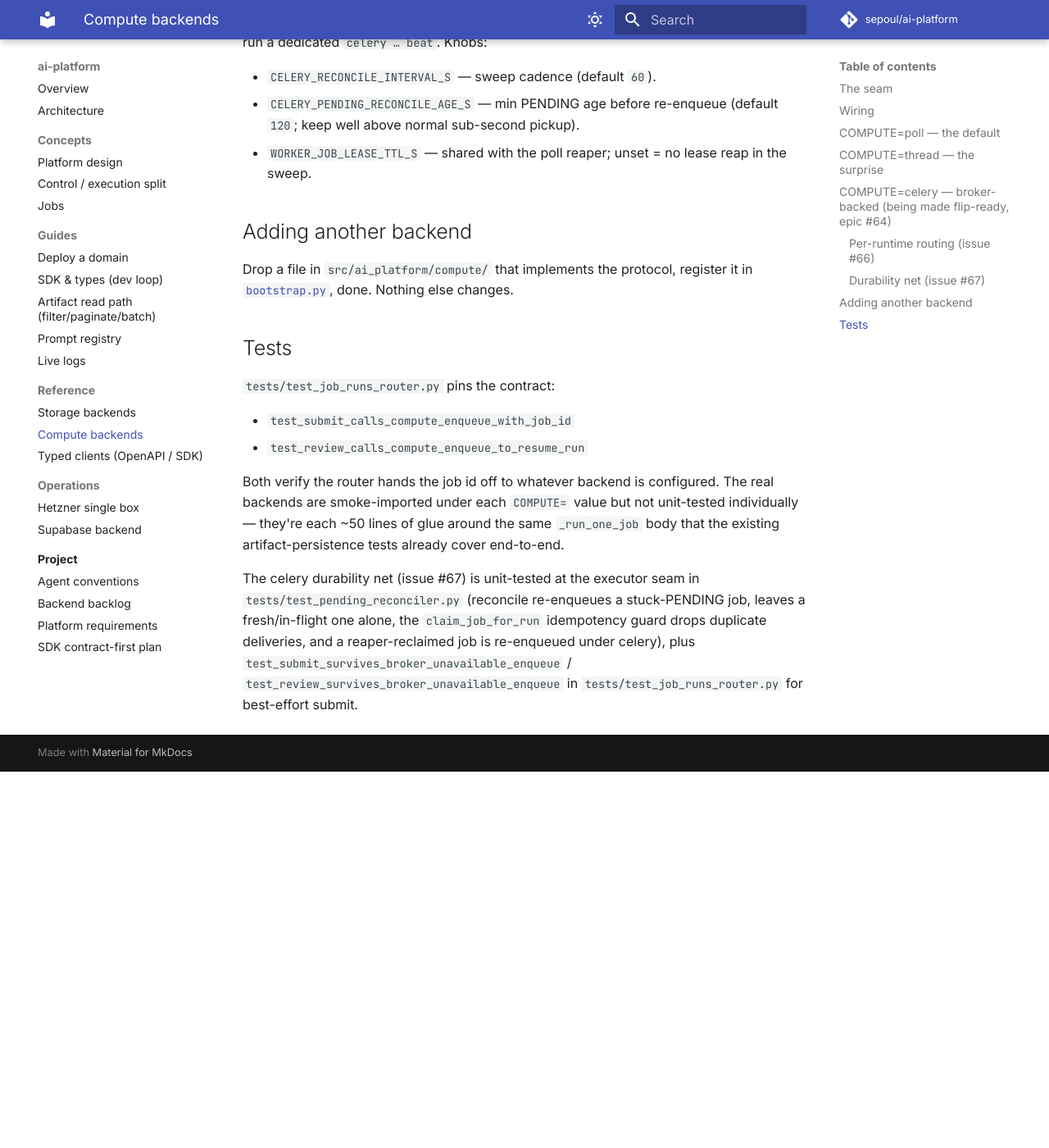
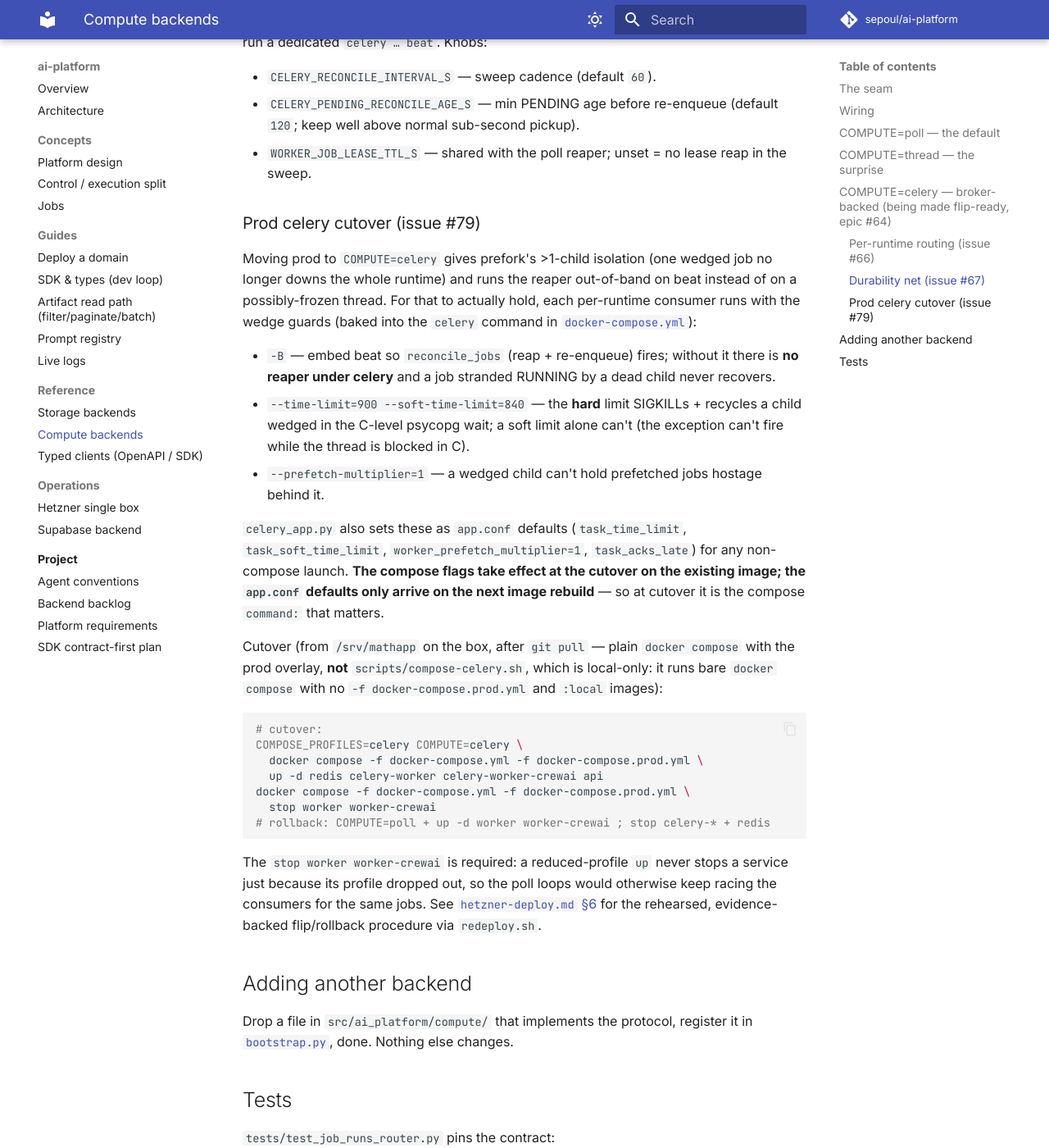
Before and after one commit to sepoul/ai-platform, an MkDocs documentation site: the page built from docs/reference/compute-backends.md, in a window 1280 px wide and 1400 px high, scrolled down 3458 px. Shown: the whole window at 82% size. Built offline with MkDocs 1.6.1 and Material for MkDocs 9.7.7, drawn with Linux system fonts in a browser that asks for light colours; comment, search, counter and statistics services are not loaded; before the commit the page ends 4399 px from its top, so only the background shows below that.

Commit message:
fix(celery): wedge guards for the COMPUTE=celery cutover (#79) (#80)
The 2026-07-01 prod incident wedged the single poll worker on a psycopg
read against the Supabase session pooler behind an AWS NLB — client-side
TCP options can't bound a hang that happens above the LB, and one worker
per runtime meant the whole runtime froze. The fix is to move prod to
COMPUTE=celery (prefork gives >1 child; beat runs the reaper out-of-band),
but the celery wiring lacked the guards that make that actually true.

- docker-compose.yml: add `-B --time-limit=900 --soft-time-limit=840
  --prefetch-multiplier=1` to BOTH celery-worker and celery-worker-crewai
  commands (keeping --loglevel=info + --concurrency). -B embeds beat so
  reconcile_jobs fires (no reaper under celery otherwise); the HARD limit
  SIGKILLs + recycles a child wedged in the C-level psycopg wait (a soft
  limit's exception can't fire while the thread is blocked there);
  prefetch=1 stops a wedged child holding jobs hostage.

- celery_app.py: mirror those as app.conf defaults (task_time_limit /
  task_soft_time_limit via the existing _env_float helper,
  worker_prefetch_multiplier=1, task_acks_late=True) for any non-compose
  launch. Comment notes prod's image predates these, so the compose flags
  win at cutover and the app.conf defaults land on the next rebuild.

- tests/test_pending_reconciler.py: focused reaper-contract test (no live
  redis/broker) — reconcile_jobs' reap pass flips a stale-lease RUNNING job
  to PENDING and spares a fresh-lease RUNNING one, then the reconcile pass
  re-enqueues the reclaimed job through a mocked callback.

- docs/reference/compute-backends.md: short "prod celery cutover" section
  with the exact command, rollback, and the caveat that
  scripts/compose-celery.sh is local-only (bare docker compose, no
  -f docker-compose.prod.yml, :local images).

Epic #64. Refs #62, #67.

Co-authored-by: Claude Opus 4.8 (1M context) <noreply@anthropic.com>

````diff
--- a/docs/reference/compute-backends.md
+++ b/docs/reference/compute-backends.md
@@ -155,6 +155,51 @@ The sweep only fires when a beat scheduler runs — embed it with
 - `WORKER_JOB_LEASE_TTL_S` — shared with the poll reaper; unset = no
   lease reap in the sweep.
 
+### Prod celery cutover (issue #79)
+
+Moving prod to `COMPUTE=celery` gives prefork's >1-child isolation (one
+wedged job no longer downs the whole runtime) and runs the reaper
+out-of-band on beat instead of on a possibly-frozen thread. For that to
+actually hold, each per-runtime consumer runs with the wedge guards
+(baked into the `celery` command in
+[`docker-compose.yml`](../../docker-compose.yml)):
+
+- `-B` — embed beat so `reconcile_jobs` (reap + re-enqueue) fires; without
+  it there is **no reaper under celery** and a job stranded RUNNING by a
+  dead child never recovers.
+- `--time-limit=900 --soft-time-limit=840` — the **hard** limit SIGKILLs +
+  recycles a child wedged in the C-level psycopg wait; a soft limit alone
+  can't (the exception can't fire while the thread is blocked in C).
+- `--prefetch-multiplier=1` — a wedged child can't hold prefetched jobs
+  hostage behind it.
+
+`celery_app.py` also sets these as `app.conf` defaults (`task_time_limit`,
+`task_soft_time_limit`, `worker_prefetch_multiplier=1`, `task_acks_late`)
+for any non-compose launch. **The compose flags take effect at the cutover
+on the existing image; the `app.conf` defaults only arrive on the next
+image rebuild** — so at cutover it is the compose `command:` that matters.
+
+Cutover (from `/srv/mathapp` on the box, after `git pull` — plain
+`docker compose` with the prod overlay, **not** `scripts/compose-celery.sh`,
+which is local-only: it runs bare `docker compose` with no
+`-f docker-compose.prod.yml` and `:local` images):
+
+```bash
+# cutover:
+COMPOSE_PROFILES=celery COMPUTE=celery \
+  docker compose -f docker-compose.yml -f docker-compose.prod.yml \
+  up -d redis celery-worker celery-worker-crewai api
+docker compose -f docker-compose.yml -f docker-compose.prod.yml \
+  stop worker worker-crewai
+# rollback: COMPUTE=poll + up -d worker worker-crewai ; stop celery-* + redis
+```
+
+The `stop worker worker-crewai` is required: a reduced-profile `up` never
+stops a service just because its profile dropped out, so the poll loops
+would otherwise keep racing the consumers for the same jobs. See
+[`hetzner-deploy.md` §6](../operations/hetzner-deploy.md) for the
+rehearsed, evidence-backed flip/rollback procedure via `redeploy.sh`.
+
 ## Adding another backend
 
 Drop a file in `src/ai_platform/compute/` that implements the
````
Also changed, not shown: docker-compose.yml (+22 -0 lines), 2 other files.
